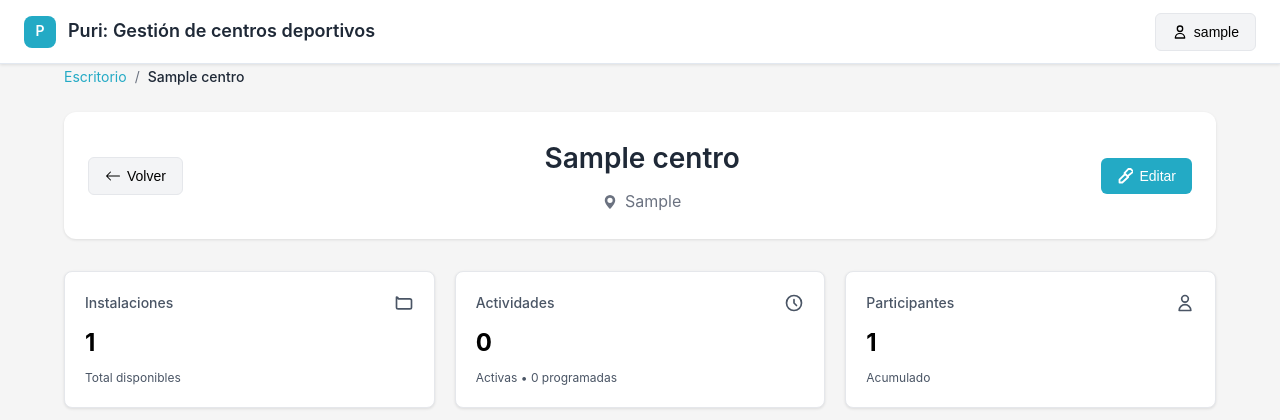
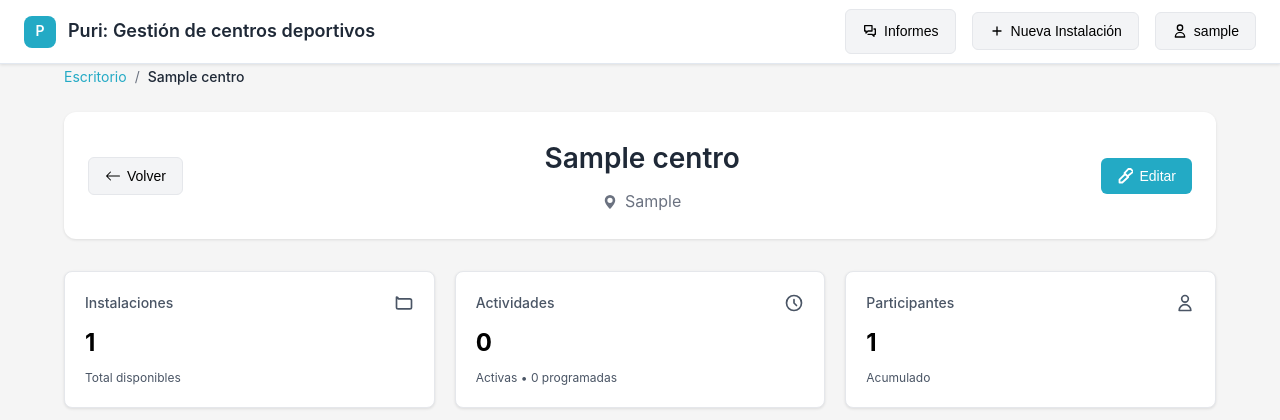
Before and after one commit to dvdgp9/puri-app, a PHP site: page /admin/center.php?id=1 in a window 1280 px wide. Shown: the top 420 px of the page. Run offline with PHP 8.4, Linux system fonts and the light colour scheme; the visitor is signed in with stand-in values (Sample User, id 1); tables that the repository leaves empty or names only in its code hold one stand-in row (values such as "Sample post"); some web fonts are replaced.

Commit message:
Botón informes a headers

```diff
--- a/admin/account.php
+++ b/admin/account.php
@@ -45,6 +45,12 @@ try {
             <div class="title">Puri: Gestión de centros deportivos</div>
         </div>
         <div class="actions">
+            <a href="../informes.php" class="btn btn-secondary">
+                <svg fill="none" stroke="currentColor" viewBox="0 0 24 24" width="16" height="16">
+                    <path stroke-linecap="round" stroke-linejoin="round" stroke-width="2" d="M9 17h6l3 3v-3h2V9h-2M4 4h11v8H9l-3 3v-3H4V4z"/>
+                </svg>
+                Informes
+            </a>
             <div class="dropdown">
                 <button class="btn btn-secondary" id="profile-dropdown-btn">
                     <svg fill="none" stroke="currentColor" viewBox="0 0 24 24" width="16" height="16">
--- a/admin/activity.php
+++ b/admin/activity.php
@@ -60,6 +60,12 @@ try {
             <div class="title">Puri: Gestión de centros deportivos</div>
         </div>
         <div class="actions">
+            <a href="../informes.php" class="btn btn-secondary">
+                <svg fill="none" stroke="currentColor" viewBox="0 0 24 24" width="16" height="16">
+                    <path stroke-linecap="round" stroke-linejoin="round" stroke-width="2" d="M9 17h6l3 3v-3h2V9h-2M4 4h11v8H9l-3 3v-3H4V4z"/>
+                </svg>
+                Informes
+            </a>
             <div class="dropdown">
                 <button class="btn btn-secondary" id="profile-dropdown-btn">
                     <svg fill="none" stroke="currentColor" viewBox="0 0 24 24" width="16" height="16">
--- a/admin/center.php
+++ b/admin/center.php
@@ -59,6 +59,18 @@ try {
             <div class="title">Puri: Gestión de centros deportivos</div>
         </div>
         <div class="actions">
+            <a href="../informes.php" class="btn btn-secondary">
+                <svg fill="none" stroke="currentColor" viewBox="0 0 24 24" width="16" height="16">
+                    <path stroke-linecap="round" stroke-linejoin="round" stroke-width="2" d="M9 17h6l3 3v-3h2V9h-2M4 4h11v8H9l-3 3v-3H4V4z"/>
+                </svg>
+                Informes
+            </a>
+            <button class="btn btn-secondary" onclick="openModal('createInstallationModal')">
+                <svg fill="none" stroke="currentColor" viewBox="0 0 24 24" width="16" height="16">
+                    <path stroke-linecap="round" stroke-linejoin="round" stroke-width="2" d="M12 6v6m0 0v6m0-6h6m-6 0H6"/>
+                </svg>
+                Nueva Instalación
+            </button>
             <div class="dropdown">
                 <button class="btn btn-secondary" id="profile-dropdown-btn">
                     <svg fill="none" stroke="currentColor" viewBox="0 0 24 24" width="16" height="16">
--- a/admin/dashboard.php
+++ b/admin/dashboard.php
@@ -27,6 +27,12 @@ $admin_info = getAdminInfo();
             <div class="title">Puri: Gestión de centros deportivos</div>
         </div>
         <div class="actions">
+            <a href="../informes.php" class="btn btn-secondary">
+                <svg fill="none" stroke="currentColor" viewBox="0 0 24 24" width="16" height="16">
+                    <path stroke-linecap="round" stroke-linejoin="round" stroke-width="2" d="M9 17h6l3 3v-3h2V9h-2M4 4h11v8H9l-3 3v-3H4V4z"/>
+                </svg>
+                Informes
+            </a>
             <?php if (isSuperAdmin()) { ?>
             <button class="btn btn-secondary" onclick="showAdminsPanel()">
                 <svg fill="none" stroke="currentColor" viewBox="0 0 24 24" width="16" height="16">
--- a/admin/installation.php
+++ b/admin/installation.php
@@ -62,6 +62,12 @@ try {
             <div class="title">Puri: Gestión de centros deportivos</div>
         </div>
         <div class="actions">
+            <a href="../informes.php" class="btn btn-secondary">
+                <svg fill="none" stroke="currentColor" viewBox="0 0 24 24" width="16" height="16">
+                    <path stroke-linecap="round" stroke-linejoin="round" stroke-width="2" d="M9 17h6l3 3v-3h2V9h-2M4 4h11v8H9l-3 3v-3H4V4z"/>
+                </svg>
+                Informes
+            </a>
             <div class="dropdown">
                 <button class="btn btn-secondary" id="profile-dropdown-btn">
                     <svg fill="none" stroke="currentColor" viewBox="0 0 24 24" width="16" height="16">
```
